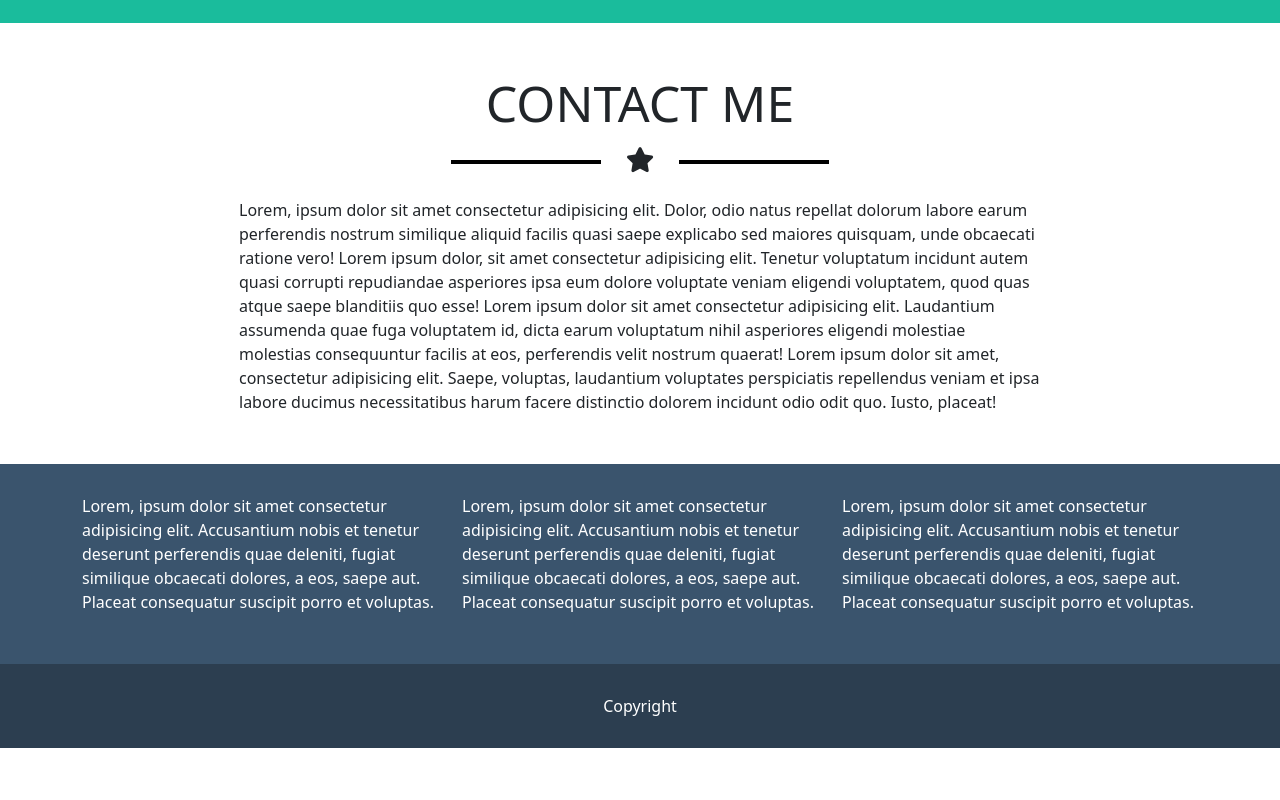
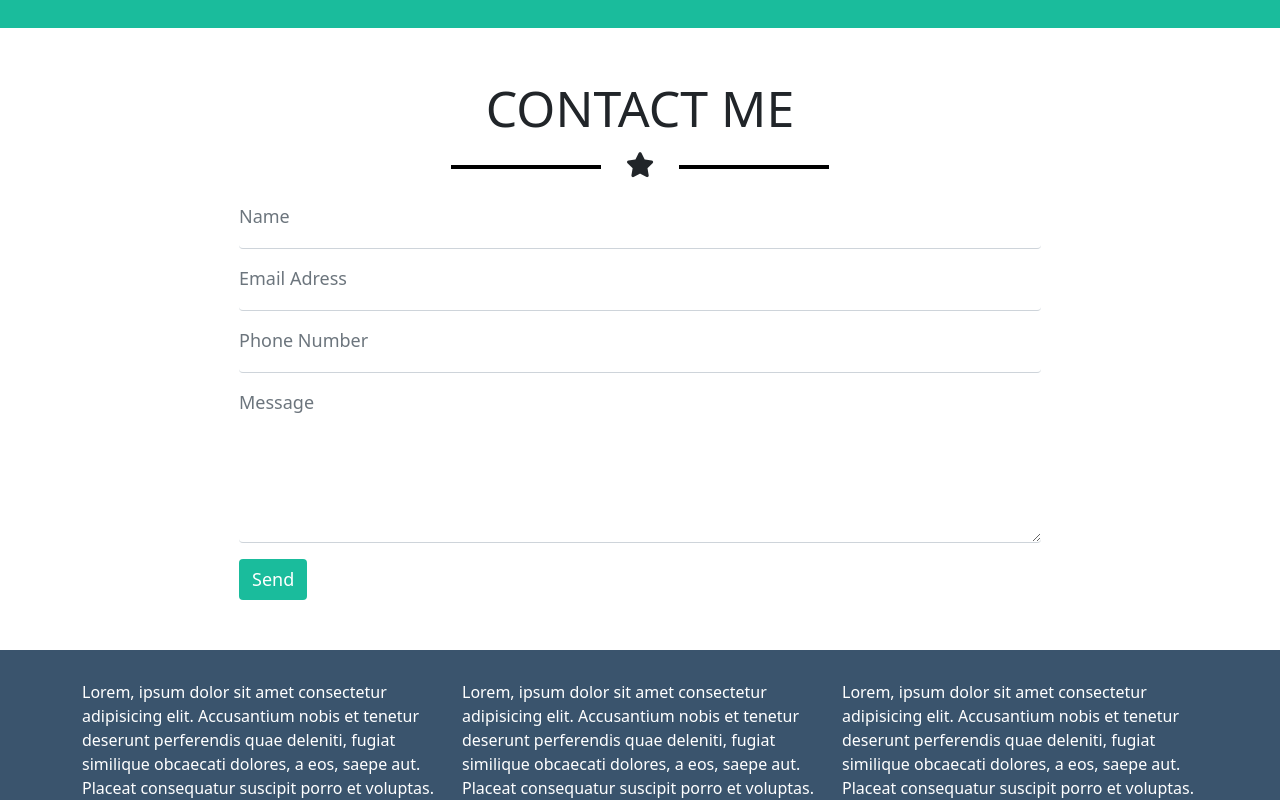
Before and after one commit to salvomel/html-css-bootstrap-freelancer, a plain HTML site: page index.html in a window 1280 px wide. Shown: the part 1854-2654 px from the top of the page. Before the commit the page ends 2602 px from the top, so only its background shows below. Drawn offline with nearby package versions, Linux system fonts and the light colour scheme.

Commit message:
contact done

```diff
--- a/css/style.css
+++ b/css/style.css
@@ -150,7 +150,7 @@ section {
 
 /* Section About */
 .about-par {
-    margin-bottom: 20px;
+    margin-bottom: 25px;
     font-size: 20px;
 }
 
@@ -165,10 +165,28 @@ section {
 }
 
 /* Section Contact Me */
-.contact-container {
-    width: 65%;
-    margin: auto;
-    max-width: 1000px;
+.form-container input[type="text"],
+.form-container input[type="email"],
+.form-container textarea {
+    border-top: 0;
+    border-left: 0;
+    border-right: 0;
+    font-size: 18px;
+    padding-bottom: 18px;
+}
+
+.form-control:focus {
+    box-shadow: none;
+}
+
+.form-control  {
+    padding: 0;
+}
+
+.btn-green {
+    background-color: #1abc9c;
+    color: white;
+    font-size: 18px;
 }
 
 /* FOOTER */
--- a/index.html
+++ b/index.html
@@ -184,8 +184,31 @@
                         </div>
                     </div>
 
-                    <div class="contact-form">
-                        Lorem, ipsum dolor sit amet consectetur adipisicing elit. Dolor, odio natus repellat dolorum labore earum perferendis nostrum similique aliquid facilis quasi saepe explicabo sed maiores quisquam, unde obcaecati ratione vero! Lorem ipsum dolor, sit amet consectetur adipisicing elit. Tenetur voluptatum incidunt autem quasi corrupti repudiandae asperiores ipsa eum dolore voluptate veniam eligendi voluptatem, quod quas atque saepe blanditiis quo esse! Lorem ipsum dolor sit amet consectetur adipisicing elit. Laudantium assumenda quae fuga voluptatem id, dicta earum voluptatum nihil asperiores eligendi molestiae molestias consequuntur facilis at eos, perferendis velit nostrum quaerat! Lorem ipsum dolor sit amet, consectetur adipisicing elit. Saepe, voluptas, laudantium voluptates perspiciatis repellendus veniam et ipsa labore ducimus necessitatibus harum facere distinctio dolorem incidunt odio odit quo. Iusto, placeat!
+                    <div class="form-container">
+                        <form>
+                            <div class="mb-3">
+                                <label for="costumer-name" class="form-label sr-only">Name</label>
+                                <input type="text" class="form-control" id="costumer-name" placeholder="Name">
+                              </div>
+
+                              <div class="mb-3">
+                                <label for="costumer-email" class="form-label sr-only">Email</label>
+                                <input type="email" class="form-control" id="costumer-email" placeholder="Email Adress">
+                              </div>
+
+                              <div class="mb-3">
+                                <label for="costumer-phone" class="form-label sr-only">Phone</label>
+                                <input type="text" class="form-control" id="costumer-phone" placeholder="Phone Number">
+                              </div>
+
+                              <div class="mb-3">
+                                <label for="costumer-message" class="form-label sr-only">Message</label>
+                                <textarea class="form-control" id="costumer-message" rows="5" placeholder="Message"></textarea>
+                              </div>
+
+                              <button type="submit" class="btn btn-green">Send</button>
+                        </form>
+
                     </div>
                 </div>
             </div>
```
